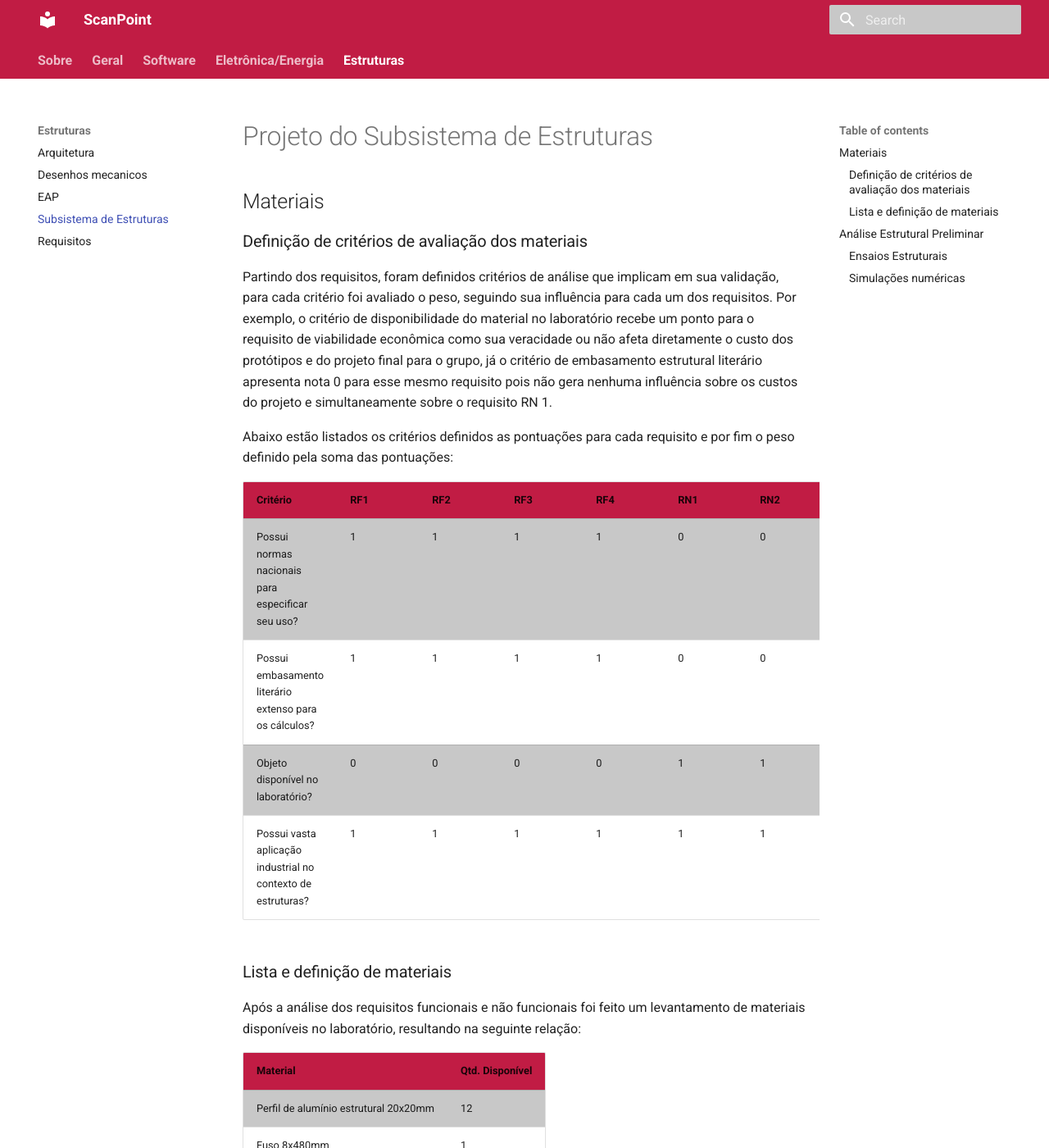
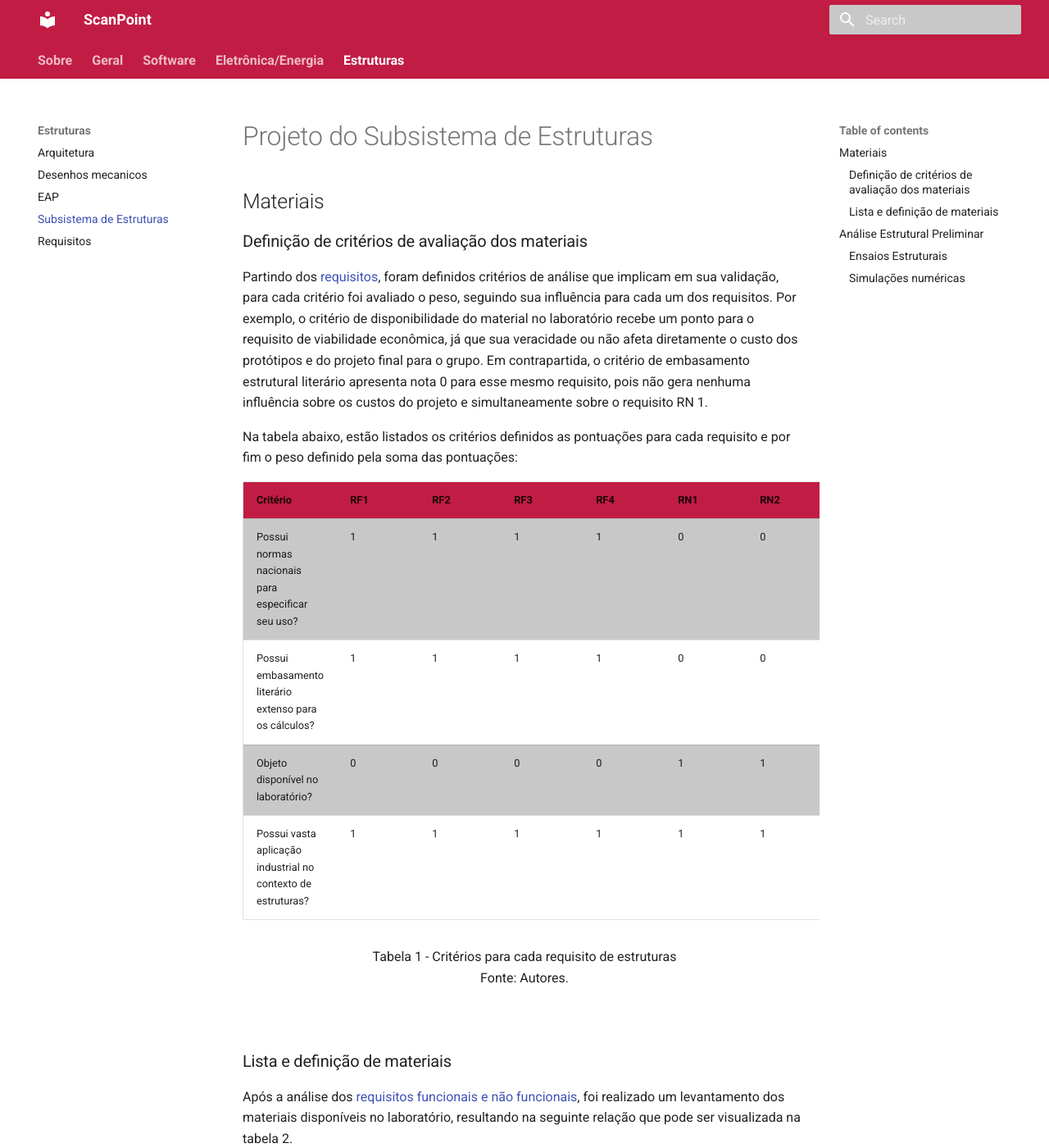
Before and after one commit to Calcioft/ScanPoint, an MkDocs documentation site: the page built from docs/estruturas/Projeto_subsistema_estruturas.md, in a window 1280 px wide and 1400 px high. Shown: the whole window at 82% size. Built offline with MkDocs 1.6.1 and Material for MkDocs 9.7.7, drawn with Linux system fonts in a browser that asks for light colours; some of the changed text lies outside the part shown.

Commit message:
Update Projeto_subsistema_estruturas.md

```diff
--- a/docs/estruturas/Projeto_subsistema_estruturas.md
+++ b/docs/estruturas/Projeto_subsistema_estruturas.md
@@ -4,9 +4,9 @@
 
 ### Definição de critérios de avaliação dos materiais
 
-Partindo dos requisitos, foram definidos critérios de análise que implicam em sua validação, para cada critério foi avaliado o peso, seguindo sua influência para cada um dos requisitos. Por exemplo, o critério de disponibilidade do material no laboratório recebe um ponto para o requisito de viabilidade econômica como sua veracidade ou não afeta diretamente o custo dos protótipos e do projeto final para o grupo, já o critério de embasamento estrutural literário apresenta nota 0 para esse mesmo requisito pois não gera nenhuma influência sobre os custos do projeto e simultaneamente sobre o requisito RN 1.
+Partindo dos [requisitos](docs/estruturas/Requisitos_estruturas.md), foram definidos critérios de análise que implicam em sua validação, para cada critério foi avaliado o peso, seguindo sua influência para cada um dos requisitos. Por exemplo, o critério de disponibilidade do material no laboratório recebe um ponto para o requisito de viabilidade econômica, já que sua veracidade ou não afeta diretamente o custo dos protótipos e do projeto final para o grupo. Em contrapartida, o critério de embasamento estrutural literário apresenta nota 0 para esse mesmo requisito, pois não gera nenhuma influência sobre os custos do projeto e simultaneamente sobre o requisito RN 1.
 
-Abaixo estão listados os critérios definidos as pontuações para cada requisito e por fim o peso definido pela soma das pontuações:
+Na tabela abaixo, estão listados os critérios definidos as pontuações para cada requisito e por fim o peso definido pela soma das pontuações:
 
 | Critério                                    | RF1 | RF2 | RF3 | RF4 | RN1 | RN2 | Peso |
 |---------------------------------------------|-----|-----|-----|-----|-----|-----|------|
@@ -15,9 +15,15 @@ Abaixo estão listados os critérios definidos as pontuações para cada requisi
 | Objeto disponível no laboratório?           |  0  |  0  |  0  |  0  |  1  |  1  |  2   |
 | Possui vasta aplicação industrial no contexto de estruturas? |  1  |  1  |  1  |  1  |  1  |  1  |  6   |
 
+<div align="center">
+    Tabela 1 - Critérios para cada requisito de estruturas<br />
+    Fonte: Autores.
+</div>
+<br />
+
 ### Lista e definição de materiais
 
-Após a análise dos requisitos funcionais e não funcionais foi feito um levantamento de materiais disponíveis no laboratório, resultando na seguinte relação:
+Após a análise dos [requisitos funcionais e não funcionais](docs/estruturas/Requisitos_estruturas.md), foi realizado um levantamento dos materiais disponíveis no laboratório, resultando na seguinte relação que pode ser visualizada na tabela 2.
 
 | Material                                       | Qtd. Disponível |
 |------------------------------------------------|-----------------|
@@ -30,16 +36,20 @@ Após a análise dos requisitos funcionais e não funcionais foi feito um levant
 | Rolamento linear 8mm                           |        2        |
 | Suporte de alumínio para eixo linear           |       ~10       |
 
-
+<div align="center">
+    Tabela 2 - Materiais disponíveis para uso no laboratório<br />
+    Fonte: Autores.
+</div>
+<br />
 
 ## Análise Estrutural Preliminar
 
 
-A análise estrutural preliminar foi dividida em duas partes: A análise geral do problema, buscando os parâmetros para atender aos requisitos do projeto e a análise individual, realizada para os componentes elencados como críticos para o projeto.
+A análise estrutural preliminar foi dividida em duas partes: A **análise geral do problema**, buscando os parâmetros para atender aos requisitos do projeto e a **análise individual**, realizada para os componentes elencados como críticos para o projeto.
 
 Para a análise geral foram realizadas simulações preliminares através da simplificação dos modelos, buscando uma noção inicial das cargas, deslocamentos e esforços sobre os quais a estrutura estará submetida.
 
-Para a análise individual foi utilizada a metodologia de matriz de preferência descrita na oitava edição do livro: *Administração de produção e operações*, onde foram atribuídas notas para cada componente da estrutura de acordo com os critérios definidos.
+Para a análise individual foi utilizada a metodologia de matriz de preferência descrita na oitava edição do livro: *Administração de produção e operações*, onde foram atribuídas notas para cada componente da estrutura de acordo com os critérios definidos (KRAJEWSKI; RITZMAN; MALHOTRA; K,2012).
 
 Os materiais com maior probabilidade de apresentar falhas ou problemas em relação aos demais foram chamados de componentes críticos e são, na matriz de preferência, aqueles com as menores notas. As notas foram atribuídas de 0 até 1, sendo as possibilidades:
 
@@ -59,15 +69,20 @@ Cada uma das perguntas realizadas como critério de avaliação dos componentes
 | Total                                                        | 16       | 3,6                           | 2,6             | 0,6          | 4       |
 | Total com pesos                                              | 28       | 15,2                          | 12,4            | 3            | 16      |
 
+<div align="center">
+    Tabela 3 - Matriz de preferência dos componentes<br />
+    Fonte: Autores.
+</div>
+<br />
 
-Dessa forma como material crítico para a análise foi escolhida a impressão 3D que recebeu nota 3 considerando os pesos e os critérios de cada peso, diante, principalmente, da dificuldade de se encontrar material teórico acerca do assunto e da sua relativa recência em termos de aplicação industrial, quando comparado com os demais componentes do projeto.
+Dessa forma, como material crítico para a análise, foi escolhida a impressão 3D que recebeu nota 3 considerando os pesos e os critérios de cada peso, diante, principalmente, da dificuldade de se encontrar material teórico acerca do assunto e da sua relativa recência em termos de aplicação industrial, quando comparado com os demais componentes do projeto.
 
 A partir de tal definição foram realizados ensaios estruturais e simulações par a validação do componente crítico definido anteriormente.
 
 
 ### Ensaios Estruturais
 
-Graças aos pontos descritos anteriormente, optou-se pela realização de um ensaio para avaliação de integridade estrutural simples onde uma peça de testes foi elaborada e submetida a diversas quantidades de cargas com o intuito de validar seu uso para a aplicação desejada no projeto. A peça de estudo foi fabricada a partir do material PLA (biopolímero ácido poliláctico), com configuração de densidade de preenchimento de 10% do tipo zigue-zague e com 4 paredes de 0,88mm de espessura.
+Graças aos pontos descritos nos tópicos anteriores, optou-se pela realização de um ensaio para avaliação de integridade estrutural simples, onde uma peça de testes foi elaborada e submetida a diversas quantidades de cargas com o intuito de validar seu uso para a aplicação desejada no projeto. A peça de estudo foi fabricada a partir do material PLA (biopolímero ácido poliláctico), com configuração de densidade de preenchimento de 10% do tipo zigue-zague e com 4 paredes de 0,88mm de espessura.
 
 
 ![Geometria de preenchimento da peça](imagens/Proj_Subs_Estruturas_Ensaios_geometria_.jpeg)
@@ -100,10 +115,14 @@ Fonte: Autores.
 
 
 
-Como resultado, tem-se que apesar de não ter sido observado o colapso estrutural do material, foram observadas deformações consideráveis na estrutura a partir de 35kg, carga que foi considerada máxima para o retorno da estrutura a suas condições iniciais. Após a definição de um fator de segurança de 2, definindo assim uma carga total por componente impresso de 16kg, calculado da seguinte forma:
+Como resultado, tem-se que apesar de não ter ocorrido o colapso estrutural do material, foram observadas deformações consideráveis na estrutura a partir de 35Kg, carga que foi considerada máxima para o retorno da estrutura a suas condições iniciais.
 
+Após a definição de um fator de segurança de 2, foi definida assim uma carga total por componente impresso de 16Kg, obtido pela fórmula:
 
-Fs = Cf/Cmax
+<p style="text-align:center;">
+    Fs = Cf/Cmax
+</p>
+
 
 
 Onde Fs é o fator de segurança, Cf é a Carga de fratura e Cmax é a Carga máxima admissível considerando o fator de segurança definido.
```
Also changed, not shown: other parts of docs/estruturas/Projeto_subsistema_estruturas.md (+3 -3 lines).
